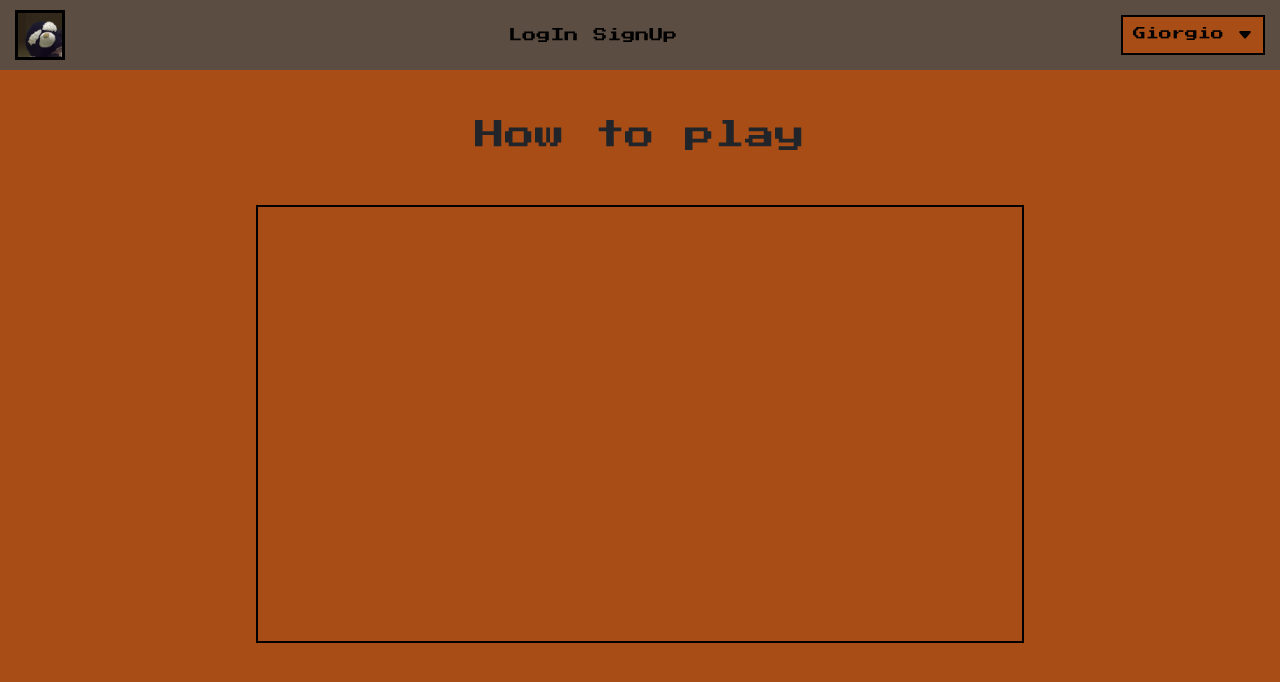
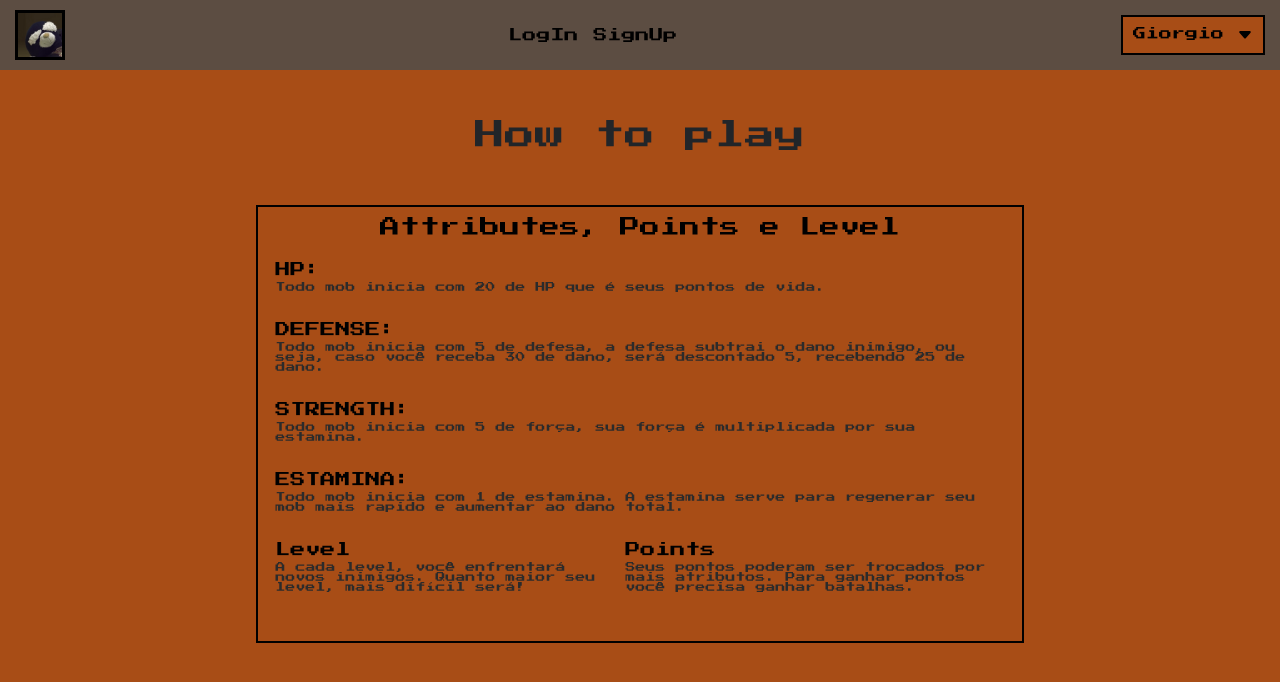
Before and after one commit to strGiorgio/PyMob2.1, a Vue app: page /help in a window 1280 px wide. Shown: the top 682 px of the page. Built offline with nearby package versions, Linux system fonts and the light colour scheme; data requests are answered from the project's data file.

Commit message:
Create help to explain attributes, points and level in help-box

```diff
--- a/src/components/help/help-box.vue
+++ b/src/components/help/help-box.vue
@@ -1,6 +1,37 @@
 <template>
     <div class="container">
+        <h2>Attributes, Points e Level</h2>
+        <article>
+            <h3>HP:</h3>
+            <p>Todo mob inicia com 20 de HP que é seus pontos de vida.</p>
+        </article>
 
+        <article>
+            <h3>DEFENSE:</h3>
+            <p>Todo mob inicia com 5 de defesa, a defesa subtrai o dano inimigo, ou seja, caso você receba 30 de dano, será descontado 5, recebendo 25 de dano.</p>
+        </article>
+
+        <article>
+            <h3>STRENGTH:</h3>
+            <p>Todo mob inicia com 5 de força, sua força é multiplicada por sua estamina.</p>
+        </article>
+
+        <article>
+            <h3>ESTAMINA:</h3>
+            <p>Todo mob inicia com 1 de estamina. A estamina serve para regenerar seu mob mais rapido e aumentar ao dano total.</p>
+        </article>
+
+        <div class="points-level">
+            <article>
+                <h3>Level</h3>
+                <p>A cada level, você enfrentará novos inimigos. Quanto maior seu level, mais difícil será!</p>
+            </article>
+
+            <article>
+                <h3>Points</h3>
+                <p>Seus pontos poderam ser trocados por mais atributos. Para ganhar pontos você precisa ganhar batalhas.</p>
+            </article>
+        </div>
     </div>
 </template>
 
@@ -16,4 +47,31 @@ export default {
         width: 60%;
         height: 60%;
     }
+
+    .container h2 {
+        font: 2rem var(--font-primary);
+        color: var(--color-black-default);
+        text-align: center;
+        padding: 10px 0;
+    }
+
+    .container article {
+        padding: 10px;
+    }
+
+    .container .points-level {
+        display: flex;
+        justify-content: space-around;
+    }
+
+    .container h3 {
+        font: 1.5rem var(--font-primary);
+        color: var(--color-black-default);
+    }
+
+    .container p {
+        font: 1rem var(--font-primary);
+        color: var(--color-black-shadow);
+    }
+
 </style>
```
